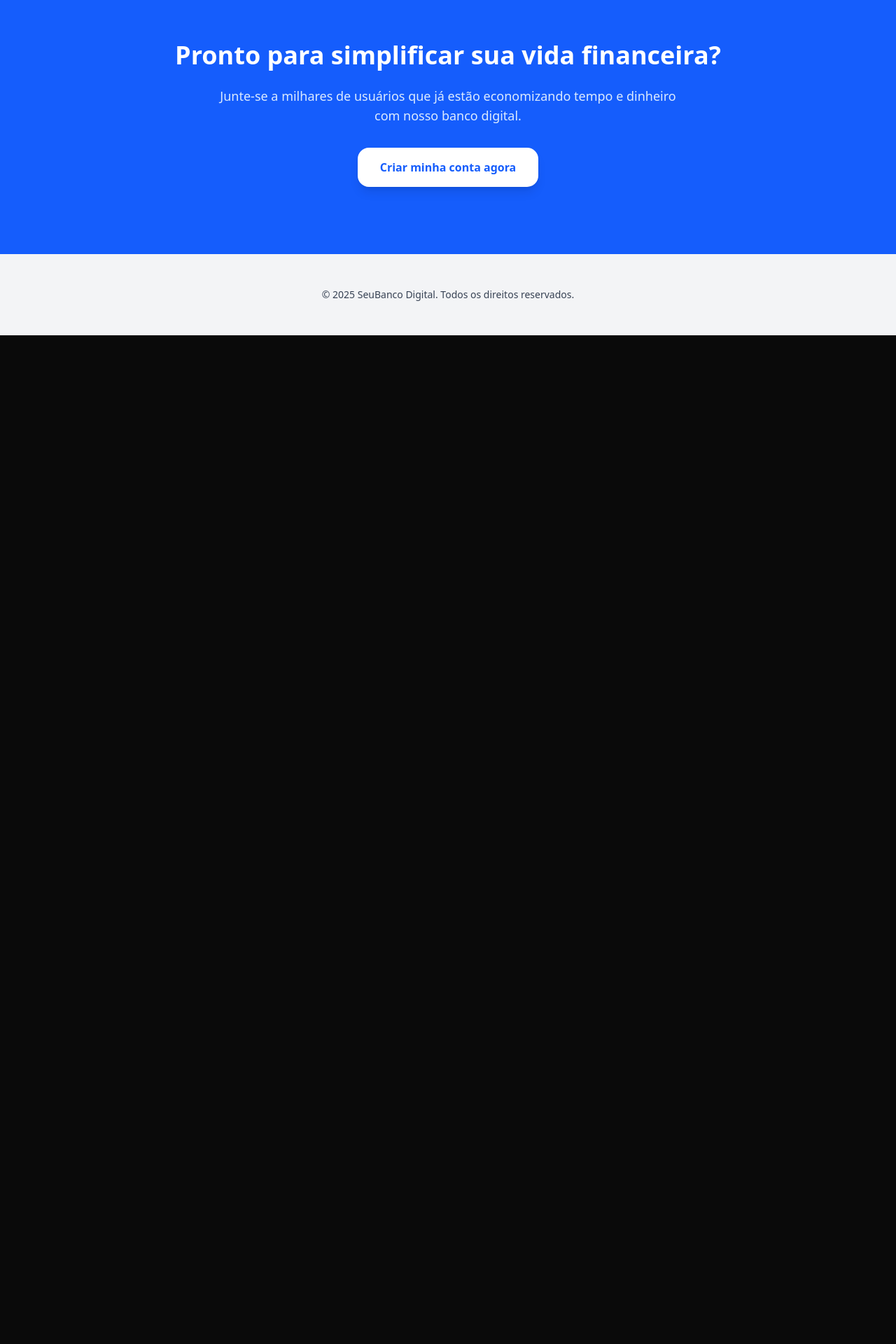
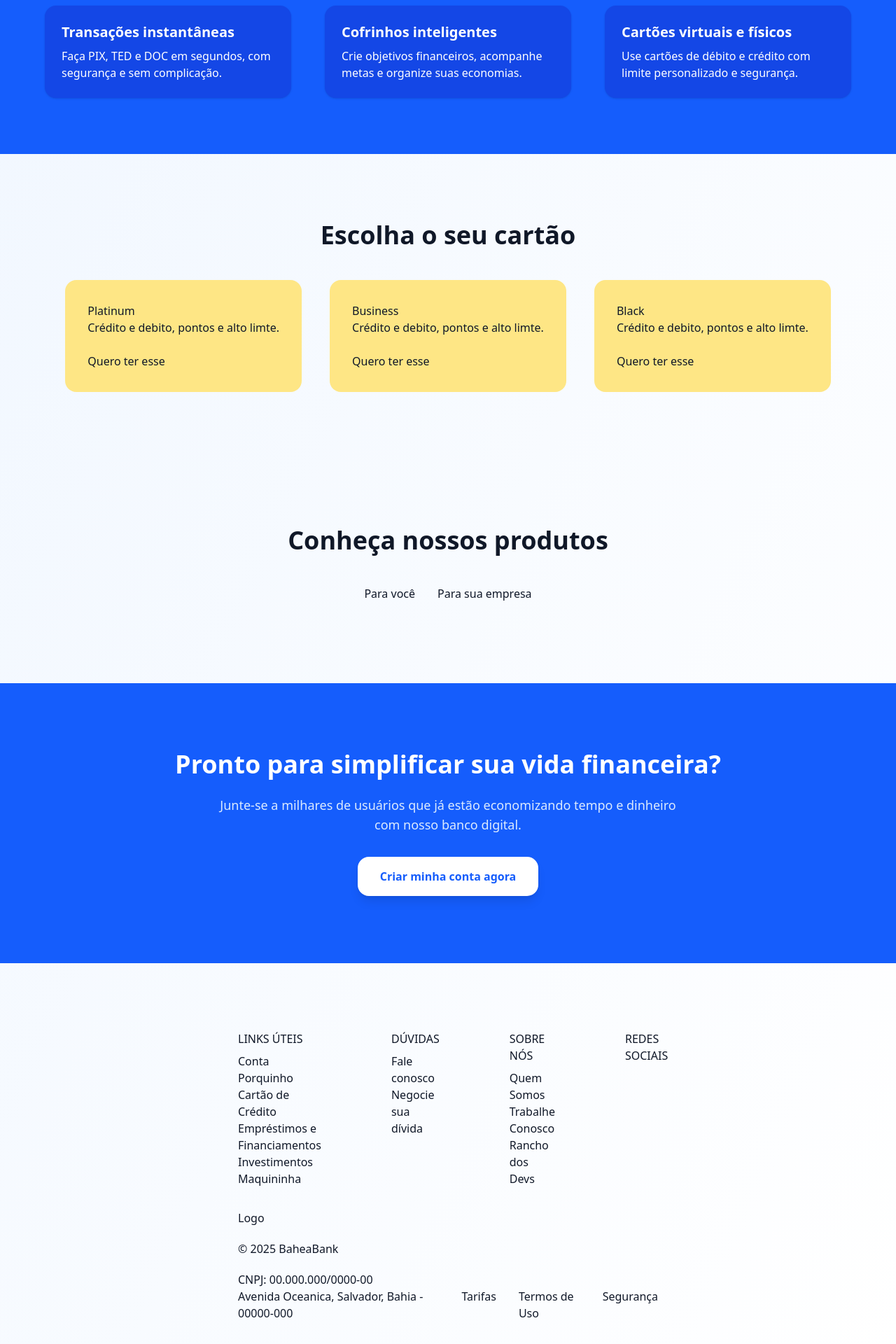
Before and after one commit to caiovisuals/baheabank, a Next.js app: page / in a window 1280 px wide. Shown: the part 820-2740 px from the top of the page at 70% size. Before the commit the page ends 1299 px from the top, so only its background shows below. Built offline with nearby package versions, Linux system fonts and the light colour scheme.

Commit message:
melhorias no design e estrutura

```diff
--- a/src/app/(public)/page.tsx
+++ b/src/app/(public)/page.tsx
@@ -1,10 +1,32 @@
+import Link from "next/link";
+
 export default function LandingPage() {
   return (
-    <main className="min-h-screen flex flex-col bg-gradient-to-br from-blue-50 to-white text-gray-900">
+    <main className="min-h-screen w-full flex flex-col bg-gradient-to-br from-blue-50 to-white text-gray-900">
+      <header className="px-10 py-6 flex justify-between items-center">
+        <div className="w-[22%]">
+          logo
+        </div>
+        <div className="w-[54%] flex items-center justify-center">
+          <nav className="flex flex-row items-center justify-center gap-8 whitespace-nowrap">
+            <a>Conta</a>
+            <a>Porquinho</a>
+            <a>Cartão de Crédito</a>
+            <a>Empréstimos e Financiamentos</a>
+            <a>Investimentos</a>
+            <a>Maquininha</a>
+          </nav>
+        </div>
+        <div className="w-[22%] flex flex-row items-center gap-6 justify-end">
+          <button>Abra sua conta</button>
+          <button>Acesse sua conta</button>
+        </div>
+      </header>
+
       {/* Hero Section */}
-      <section className="flex flex-col items-center justify-center text-center px-6 py-24 md:py-32">
+      <section className="flex flex-col items-center justify-center text-center px-100 h-[calc(80vh-72px)]">
         <h1 className="text-5xl md:text-6xl font-extrabold leading-tight mb-6">
-          Seu banco digital, simples e poderoso
+          Seu banco digital, simples, transparente e baiano.
         </h1>
         <p className="text-lg md:text-xl text-gray-600 max-w-2xl mb-8">
           Controle suas finanças, crie cofrinhos, faça transferências instantâneas e acompanhe tudo em tempo real — sem taxas escondidas.
@@ -20,25 +42,59 @@ export default function LandingPage() {
       </section>
 
       {/* Features Section */}
-      <section className="px-6 py-20 bg-white">
+      <section className="px-6 py-20 bg-blue-600 text-white flex flex-col items-center gap-5">
+        <h2 className="text-3xl md:text-4xl font-bold mb-6">Tudo que você precisa de um banco. Em um só banco.</h2>
         <div className="max-w-6xl mx-auto grid md:grid-cols-3 gap-12">
-          <div className="p-6 bg-blue-50 rounded-2xl shadow">
+          <div className="p-6 bg-blue-700 rounded-2xl shadow">
             <h3 className="text-xl font-semibold mb-2">Transações instantâneas</h3>
-            <p className="text-gray-600">Faça PIX, TED e DOC em segundos, com segurança e sem complicação.</p>
+            <p>Faça PIX, TED e DOC em segundos, com segurança e sem complicação.</p>
           </div>
-          <div className="p-6 bg-blue-50 rounded-2xl shadow">
+          <div className="p-6 bg-blue-700 rounded-2xl shadow">
             <h3 className="text-xl font-semibold mb-2">Cofrinhos inteligentes</h3>
-            <p className="text-gray-600">Crie objetivos financeiros, acompanhe metas e organize suas economias.</p>
+            <p>Crie objetivos financeiros, acompanhe metas e organize suas economias.</p>
           </div>
-          <div className="p-6 bg-blue-50 rounded-2xl shadow">
+          <div className="p-6 bg-blue-700 rounded-2xl shadow">
             <h3 className="text-xl font-semibold mb-2">Cartões virtuais e físicos</h3>
-            <p className="text-gray-600">Use cartões de débito e crédito com limite personalizado e segurança.</p>
+            <p>Use cartões de débito e crédito com limite personalizado e segurança.</p>
           </div>
         </div>
       </section>
 
+      <section className="px-6 py-24 flex flex-col items-center justify-center gap-5">
+        <h2 className="text-3xl md:text-4xl font-bold mb-6">Escolha o seu cartão</h2>
+        <div className="flex flex-row gap-10 justify-center">
+          <div className="bg-amber-200 p-8 rounded-2xl">
+            <img src="" alt=""></img>
+            <h2>Platinum</h2>
+            <p>Crédito e debito, pontos e alto limte.</p>
+            <button className="mt-6">Quero ter esse</button>
+          </div>
+          <div className="bg-amber-200 p-8 rounded-2xl">
+            <img src="" alt=""></img>
+            <h2>Business</h2>
+            <p>Crédito e debito, pontos e alto limte.</p>
+            <button className="mt-6">Quero ter esse</button>
+          </div>
+          <div className="bg-amber-200 p-8 rounded-2xl">
+            <img src="" alt=""></img>
+            <h2>Black</h2>
+            <p>Crédito e debito, pontos e alto limte.</p>
+            <button className="mt-6">Quero ter esse</button>
+          </div>
+        </div>
+      </section>
+
+      <section className="px-6 py-24 flex flex-col items-center justify-center gap-5">
+        <h2 className="text-3xl md:text-4xl font-bold mb-6">Conheça nossos produtos</h2>
+        <div className="flex flex-row gap-8 justify-center">
+          <a>Para você</a>
+          <a>Para sua empresa</a>
+        </div>
+        <div></div>
+      </section>
+
       {/* Call-to-Action Section */}
-      <section className="px-6 py-24 bg-blue-600 text-white text-center">
+      <section className="px-6 py-24 bg-blue-600 text-white text-center gap-5">
         <h2 className="text-3xl md:text-4xl font-bold mb-6">Pronto para simplificar sua vida financeira?</h2>
         <p className="text-lg text-blue-100 mb-8 max-w-2xl mx-auto">
           Junte-se a milhares de usuários que já estão economizando tempo e dinheiro com nosso banco digital.
@@ -49,8 +105,58 @@ export default function LandingPage() {
       </section>
 
       {/* Footer */}
-      <footer className="px-6 py-12 bg-gray-100 text-gray-700 text-sm text-center">
-        <p>© {new Date().getFullYear()} SeuBanco Digital. Todos os direitos reservados.</p>
+      <footer className="px-85 py-24 flex flex-col gap-8">
+        <div className="flex flex-row gap-25">
+          <div className="flex flex-col gap-2">
+            <span>LINKS ÚTEIS</span>
+            <nav className="flex flex-col">
+              <a>Conta</a>
+              <a>Porquinho</a>
+              <a>Cartão de Crédito</a>
+              <a>Empréstimos e Financiamentos</a>
+              <a>Investimentos</a>
+              <a>Maquininha</a>
+            </nav>
+          </div>
+          <div className="flex flex-col gap-2">
+            <span>DÚVIDAS</span>
+            <nav className="flex flex-col">
+              <a>Fale conosco</a>
+              <a>Negocie sua dívida</a>
+            </nav>
+          </div>
+          <div className="flex flex-col gap-2">
+            <span>SOBRE NÓS</span>
+            <nav className="flex flex-col">
+              <a>Quem Somos</a>
+              <a>Trabalhe Conosco</a>
+              <a>Rancho dos Devs</a>
+            </nav>
+          </div>
+          <div className="flex flex-col gap-2">
+            <span>REDES SOCIAIS</span>
+            <nav className="flex flex-col">
+              <a href=""><img src="" alt=""/></a>
+              <a href=""><img src="" alt=""/></a>
+              <a href=""><img src="" alt=""/></a>
+            </nav>
+          </div>
+        </div>
+        <div className="flex flex-row justify-between items-end">
+          <div className="flex flex-col gap-5">
+            <h1>Logo</h1>
+            <p>© {new Date().getFullYear()} BaheaBank</p>
+            <div>
+              <p>CNPJ: 00.000.000/0000-00</p>
+              <p>Avenida Oceanica, Salvador, Bahia - 00000-000</p>
+            </div>
+          </div>
+          <div className="flex flex-row gap-8">
+            <Link href="/(others)/rates">Tarifas</Link>
+            <Link href="/(others)/terms">Termos de Uso</Link>
+            <Link href="/(others)/security">Segurança</Link>
+          </div>
+        </div>
       </footer>
     </main>
   );
--- a/src/app/globals.css
+++ b/src/app/globals.css
@@ -9,3 +9,5 @@ body {
   background: var(--background);
   color: var(--foreground);
 }
+
+/* adicioanr o scroll */
--- a/src/lib/db.ts
+++ b/src/lib/db.ts
@@ -10,12 +10,24 @@ export type User = {
   birthDate: Date;
   pin: string;
   balance: number;
-  piggys: Piggy[];
-  cards: Card[];
-  transactions: Transaction[];
+  transactions?: Transaction[];
+  piggys?: Piggy[];
+  cards?: Card[];
+  loans?: Loan[];
+  investments?: Investment[];
   emailVerified?: boolean;
   phoneVerified?: boolean;
+  profileImage?: string;
+  lastLogin?: Date;
   createdIn: Date;
+};
+
+export type Notification = {
+  id: number;
+  type: "transaction" | "security" | "system";
+  message: string;
+  read: boolean;
+  createdAt: Date;
 };
 
 export type TransactionStatus = "pending" | "completed" | "failed" | "cancelled";
@@ -43,6 +55,7 @@ export type CardStatus = "active" | "blocked" | "expired" | "cancelled";
 
 export type Card = {
   id: number;
+  type: "platinum" | "business" | "black";
   status: CardStatus;
   number: string;
   name: string;
@@ -57,9 +70,26 @@ export type LoanStatus = "requested" | "approved" | "rejected" | "active" | "pai
 export type Loan = {
   id: number;
   status: LoanStatus;
+  amount: number;
+  interestRate: number;
+  installments: number;
+  remainingDebt?: number;
   requestedAt: Date;
   approvedAt?: Date;
   paidAt?: Date;
 };
 
+export type InvestmentStatus = "active" | "closed" | "pending";
+
+export type Investment = {
+  id: number;
+  status: InvestmentStatus;
+  amount: number;
+  currentValue: number;
+  profitLoss?: number;
+  startDate: Date;
+  endDate?: Date;
+  description?: string;
+};
+
 export const users: User[] = [];
```
Also changed, not shown: src/app/(public)/(others)/rates/page.tsx (added), src/app/(public)/(others)/security/page.tsx (added), src/app/(public)/(others)/terms/page.tsx (added).
